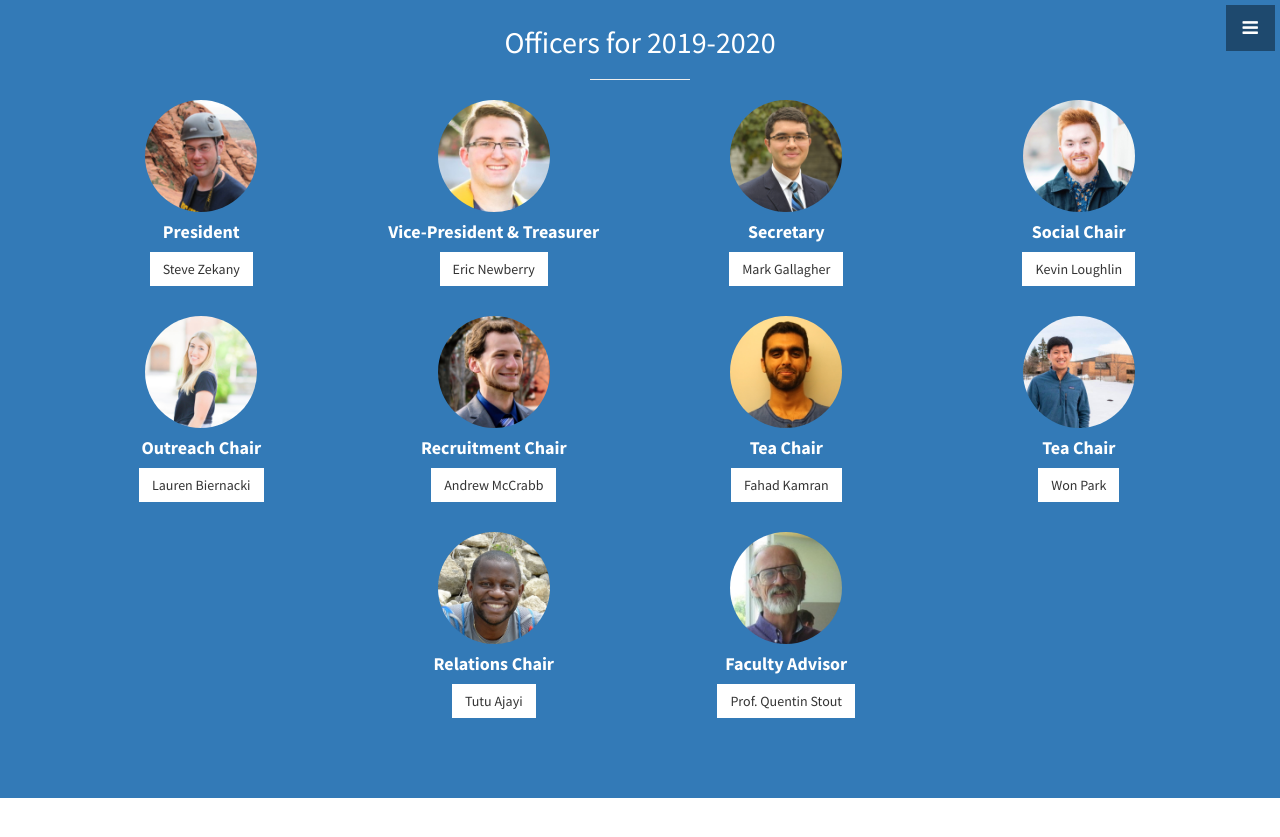
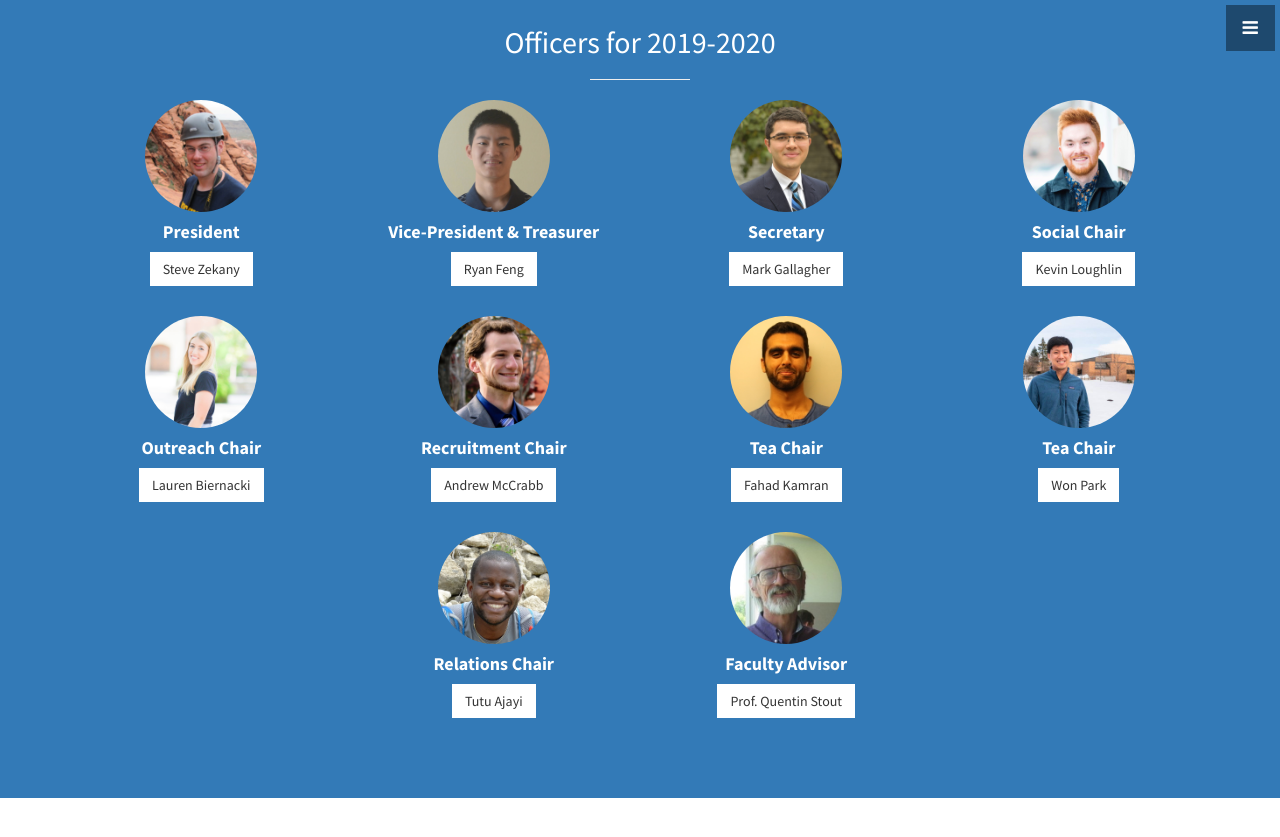
Before and after one commit to cseg-michigan/cseg-michigan.github.io, a Jekyll site: the page built from index.html, in a window 1280 px wide and 900 px high, scrolled down 1777 px. Shown: the top 837 px of the window. Built offline with Jekyll 4.4.1, drawn with Linux system fonts in a browser that asks for light colours.

Commit message:
[OFFICERS] Updated Vice President

```diff
--- a/_includes/officers.html
+++ b/_includes/officers.html
@@ -23,12 +23,12 @@
           <div class="col-md-3 col-sm-6">
             <div class="service-item">
               <span class="fa-stack fa-4x">
-                <img class ="fa fa-circle fa-stack-2x face" src="img/officers/emnewber.jpg"></img>
+                <img class ="fa fa-circle fa-stack-2x face" src="img/officers/rtfeng.jpg"></img>
               </span>
               <h4>
                 <strong>Vice-President &amp; Treasurer</strong>
               </h4>
-              <a href="https://ericnewberry.com" class="btn btn-light">Eric Newberry</a>
+              <a href="http://www-personal.umich.edu/~rtfeng/" class="btn btn-light">Ryan Feng</a>
             </div>
           </div>
 
```
Also changed, not shown: img/officers/emnewber.jpg (deleted), img/officers/rtfeng.jpg (added).
